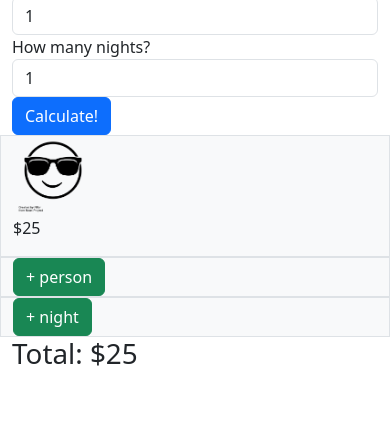
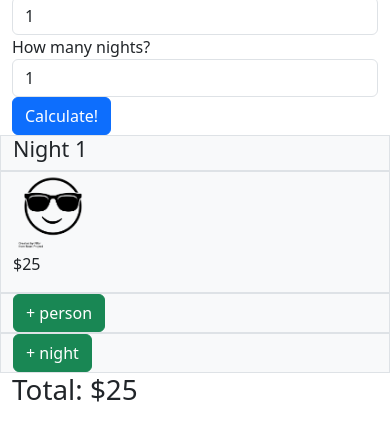
Before and after one commit to davidchick/UsageCalc, a plain HTML site: page index.html in a window 390 px wide. Both pictures are taken after a click on the input "Calculate!". Shown: the part 68-506 px from the top of the page. Drawn offline with nearby package versions, Linux system fonts and the light colour scheme.

Commit message:
adding night count

```diff
--- a/UsageCalc.js
+++ b/UsageCalc.js
@@ -22,7 +22,7 @@ calcEl.addEventListener('click', (e) => {
 
     for (i = 0; i < numberOfNights; i++) {
 
-        guestsContainerDiv.appendChild(addNight(numberOfPeople));
+        guestsContainerDiv.appendChild(addNight(i+1, numberOfPeople));
 
     }
 
@@ -41,10 +41,9 @@ calcEl.addEventListener('click', (e) => {
 
     addNightButton.addEventListener('click', () => {
         numberOfPeople = peopleEl.value;
-        guestsContainerDiv.insertBefore(addNight(numberOfPeople), addNightRow);
         numberOfNights++;
         nightsEl.value = numberOfNights;
-
+        guestsContainerDiv.insertBefore(addNight(numberOfNights, numberOfPeople), addNightRow);
     });
 
     console.log(`${numberOfPeople} people for ${numberOfNights} nights.`)
@@ -52,12 +51,19 @@ calcEl.addEventListener('click', (e) => {
 });
 
 
-const addNight = function(people) {
+const addNight = function(night, people) {
 
     const nightDiv = document.createElement('div');
     nightDiv.classList.add('row');
     nightDiv.classList.add('justify-content-left');
     nightDiv.classList.add('my-custom-row');
+
+    const nightCount = document.createElement('div');
+    const nightH3 = document.createElement('h4');
+    nightH3.innerText = `Night ${night}`
+    nightCount.appendChild(nightH3);
+    nightDiv.appendChild(nightCount);
+    nightCount.classList.add('col-sm-1', 'p3', 'border', 'bg-light', 'display:table');
 
     const partnerDiv = document.createElement('div');
     partnerDiv.classList.add('col-sm-1', 'p3', 'border', 'bg-light', 'display:table');
--- a/index.html
+++ b/index.html
@@ -10,7 +10,7 @@
 
 <body>
 
-    <div class="container">
+    <div class="container-sm">
         <form id="calc-form" action="">
         <div class="row align-items-end">
 
@@ -55,9 +55,9 @@
     </form>
     </div>
 
-    <div class="container" id="guests"></div>
+    <div class="container-sm" id="guests"></div>
 
-    <div class="container" id="total"><h1 id="total-h1"></h1></div>
+    <div class="container-sm" id="total"><h1 id="total-h1"></h1></div>
 
     <script src="UsageCalc.js"></script>
     <script src="https://cdn.jsdelivr.net/npm/bootstrap@5.3.3/dist/js/bootstrap.bundle.min.js" integrity="sha384-YvpcrYf0tY3lHB60NNkmXc5s9fDVZLESaAA55NDzOxhy9GkcIdslK1eN7N6jIeHz" crossorigin="anonymous"></script>
```
